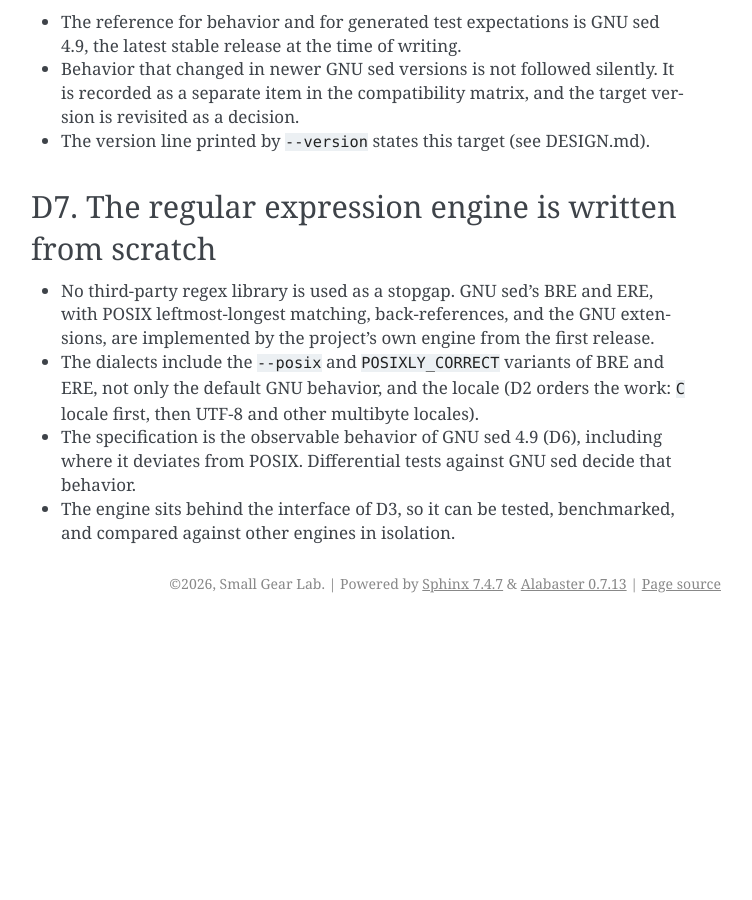
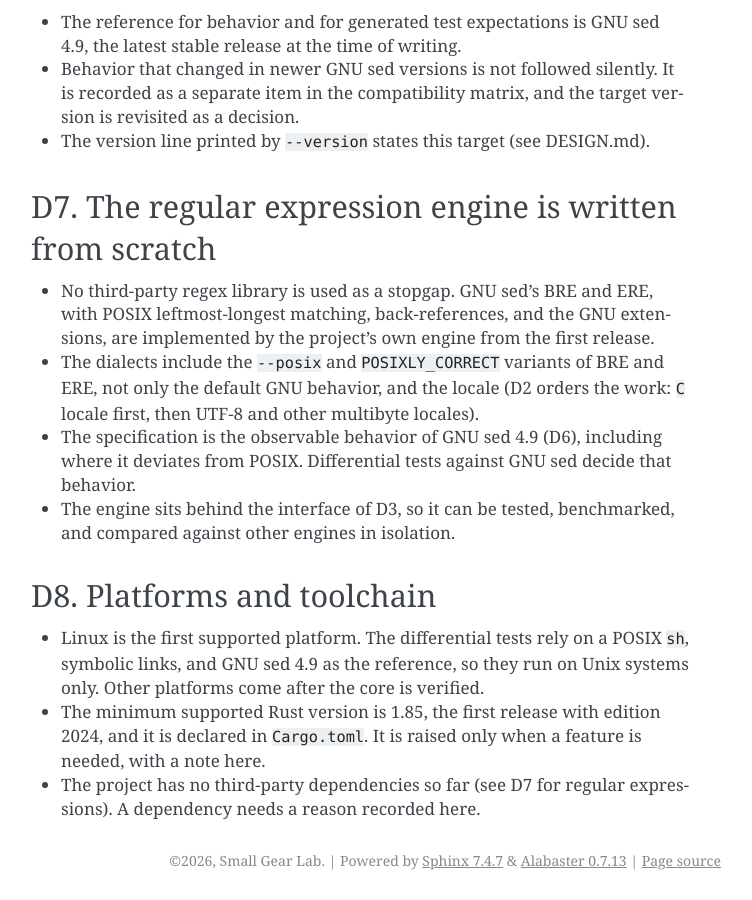
Before and after one commit to small-gear-lab/ripgsed, a Sphinx documentation site: the page built from docs/DECISIONS.md, in a window 1280 px wide and 900 px high, scrolled down 1923 px. Shown: the whole window, without its empty margins (389-1141 px from the left). Built offline with Sphinx 7.4.7, drawn with Linux system fonts in a browser that asks for light colours; before the commit the page ends 2546 px from its top, so only the background shows below that; some of the changed text lies outside the part shown.

Commit message:
Record platform and toolchain decisions and add CI for tests and fixtures
D8: Linux first, Rust 1.85, no third-party dependencies. CI runs cargo test
and checks that regenerating the fixtures with GNU sed 4.9 changes nothing.

```diff
--- a/Cargo.toml
+++ b/Cargo.toml
@@ -2,6 +2,7 @@
 name = "ripgsed"
 version = "0.1.0"
 edition = "2024"
+rust-version = "1.85"
 license = "MIT OR Apache-2.0"
 authors = ["marie-222 <289302950+marie-222@users.noreply.github.com>"]
 
--- a/docs/DECISIONS.md
+++ b/docs/DECISIONS.md
@@ -48,3 +48,9 @@ Decisions that have been made, with their reasons. Proposals and open questions
 - The dialects include the `--posix` and `POSIXLY_CORRECT` variants of BRE and ERE, not only the default GNU behavior, and the locale (D2 orders the work: `C` locale first, then UTF-8 and other multibyte locales).
 - The specification is the observable behavior of GNU sed 4.9 (D6), including where it deviates from POSIX. Differential tests against GNU sed decide that behavior.
 - The engine sits behind the interface of D3, so it can be tested, benchmarked, and compared against other engines in isolation.
+
+## D8. Platforms and toolchain
+
+- Linux is the first supported platform. The differential tests rely on a POSIX `sh`, symbolic links, and GNU sed 4.9 as the reference, so they run on Unix systems only. Other platforms come after the core is verified.
+- The minimum supported Rust version is 1.85, the first release with edition 2024, and it is declared in `Cargo.toml`. It is raised only when a feature is needed, with a note here.
+- The project has no third-party dependencies so far (see D7 for regular expressions). A dependency needs a reason recorded here.
```
Also changed, not shown: docs/ja/DECISIONS.md (+6 -0 lines), 2 other files.
